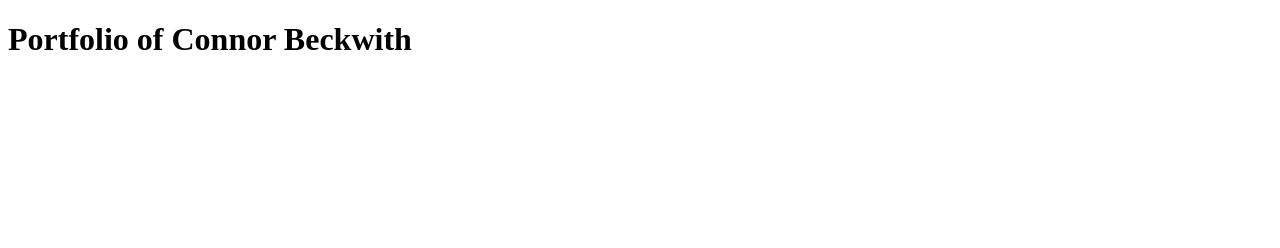
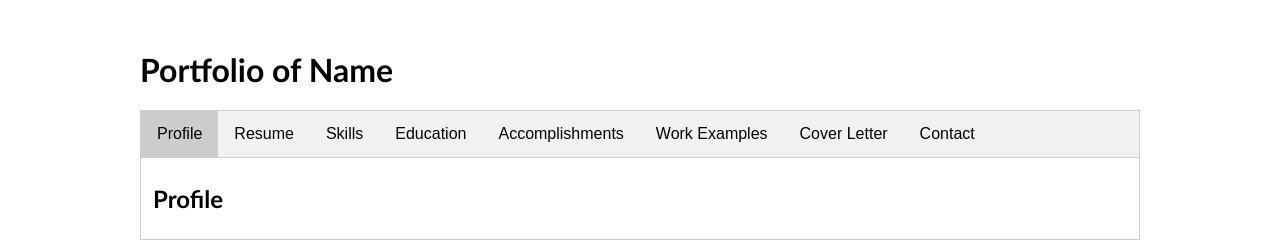
Before and after one commit to cabeckwith/portfolio, a plain HTML site: page index.html in a window 1280 px wide. Drawn offline with Linux system fonts and the light colour scheme.

Commit message:
added porfolio temp files

```diff
--- /dev/null
+++ b/assets/scripts/index.js
@@ -0,0 +1,19 @@
+document.getElementById("defaultOpen").click();
+
+function openTab(evt, cityName) {
+    var i, tabcontent, tablinks;
+    tabcontent = document.getElementsByClassName("tabcontent");
+    for (i = 0; i < tabcontent.length; i++) {
+        tabcontent[i].style.display = "none";
+    }
+    tablinks = document.getElementsByClassName("tablinks");
+    for (i = 0; i < tablinks.length; i++) {
+        tablinks[i].className = tablinks[i].className.replace(" active", "");
+    }
+    document.getElementById(cityName).style.display = "block";
+    evt.currentTarget.className += " active";
+}
+
+function openRedirect(url) {
+    window.location.href = url;
+}
--- /dev/null
+++ b/assets/style/studentportfolio.css
@@ -0,0 +1,81 @@
+/*  body */
+
+body {
+	font-family: "Trebuchet MS", Arial, Helvetica, sans-serif;
+	/*background-color: #666;*/
+	}
+
+#container {
+	width: 1000px;
+	margin-right: auto;
+	margin-left: auto;
+	margin-top: 50px;
+	margin-bottom: 50px;
+}
+
+p {
+	margin-bottom: 20px;
+	}
+
+.listmargin  {
+	margin-bottom: 20px;
+}
+
+.img-style-1 {
+	float: left;
+	margin-right: 10px;
+    margin-bottom: 10px;
+	padding: 5px;
+	border: 1px solid #CCC;
+}
+
+/* tutorial styles */
+
+/* tabs */
+
+/* Style the tab */
+.tab {
+    overflow: hidden;
+    border: 1px solid #ccc;
+    background-color: #f1f1f1;
+}
+
+/* Style the buttons inside the tab */
+.tab button {
+    background-color: inherit;
+    float: left;
+    border: none;
+    outline: none;
+    cursor: pointer;
+    padding: 14px 16px;
+    transition: 0.3s;
+    font-size: 16px;
+}
+
+/* Change background color of buttons on hover */
+.tab button:hover {
+    background-color: #ddd;
+}
+
+/* Create an active/current tablink class */
+.tab button.active {
+    background-color: #ccc;
+}
+
+/* Style the tab content */
+.tabcontent {
+    display: none;
+    padding: 6px 12px;
+    border: 1px solid #ccc;
+    border-top: none;
+}
+
+.tabcontent {
+    animation: fadeEffect 1s; /* Fading effect takes 1 second */
+}
+
+/* Go from zero to full opacity */
+@keyframes fadeEffect {
+    from {opacity: 0;}
+    to {opacity: 1;}
+}
--- a/index.html
+++ b/index.html
@@ -1,6 +1,62 @@
 <!DOCTYPE html>
-<html>
+<html xmlns="http://www.w3.org/1999/xhtml" lang="en" xml:lang="en">
+<head>
+    <meta charset="utf-8">
+    <meta http-equiv="X-UA-Compatible" content="IE=edge,chrome=1">
+    <title>Your Name</title>
+    <meta name="description" content="Your Description">
+    <meta name="keywords" content="Your, Key, Words">
+    <meta name="author" content="Your Name">
+    <meta name="viewport" content="width=device-width, initial-scale=1">
+    <link rel="stylesheet" href="assets/style/studentportfolio.css">
+</head>
+
 <body>
-  <h1>Portfolio of Connor Beckwith</h1>
+    <div id="container">
+        <h1>Portfolio of Name</h1>
+
+        <div class="tab">
+            <button class="tablinks" onclick="openTab(event, 'Home')" id="defaultOpen">Profile</button>
+            <button class="tablinks" onclick="openTab(event, 'Resume')">Resume</button>
+            <button class="tablinks" onclick="openTab(event, 'Skills')">Skills</button>
+            <button class="tablinks" onclick="openTab(event, 'Education')">Education</button>
+            <button class="tablinks" onclick="openTab(event, 'Accomplishments')">Accomplishments</button>
+            <button class="tablinks" onclick="openRedirect('workexamples.html')">Work Examples</button>
+            <button class="tablinks" onclick="openTab(event, 'CoverLetter')">Cover Letter</button>
+            <button class="tablinks" onclick="openTab(event, 'Contact')">Contact</button>
+        </div>
+
+        <!-- Begin Home Section -->
+        <div id="Home" class="tabcontent">
+              <h2>Profile</h2>
+        </div>
+
+        <!-- Begin Skills Section -->
+        <div id="Skills" class="tabcontent">
+            <h2>Skills</h2>
+        </div>
+
+        <div id="Education" class="tabcontent">
+          <h2>Education</h2>
+        </div>
+
+        <div id="Accomplishments" class="tabcontent">
+            <h2>Accomplishments</h2>
+        </div>
+
+        <!-- Begin Skills Section -->
+        <div id="Resume" class="tabcontent">
+            <h2>Resume</h2>
+        </div>
+
+        <div id="CoverLetter" class="tabcontent">
+            <h2>Letter of Introduction</h2>
+        </div>
+
+        <div id="Contact" class="tabcontent">
+            <h2>Contact Me</h2>
+        </div>
+</div>
+<script type="text/javascript" src="assets/scripts/index.js"></script>
 </body>
 </html>
```
Also changed, not shown: workexamples.html (added, +60 -0 lines), assets/images/empty.txt (added), assets/resources/empty.txt (added), capstone/empty.txt (added), database-1/empty.txt (added), database-2/empty.txt (added), programming-1/empty.txt (added), programming-2/empty.txt (added), soft-skills-1/empty.txt (added), soft-skills-2/empty.txt (added), web-1/empty.txt (added), web-2/empty.txt (added), writing-1/empty.txt (added), writing-2/empty.txt (added).
